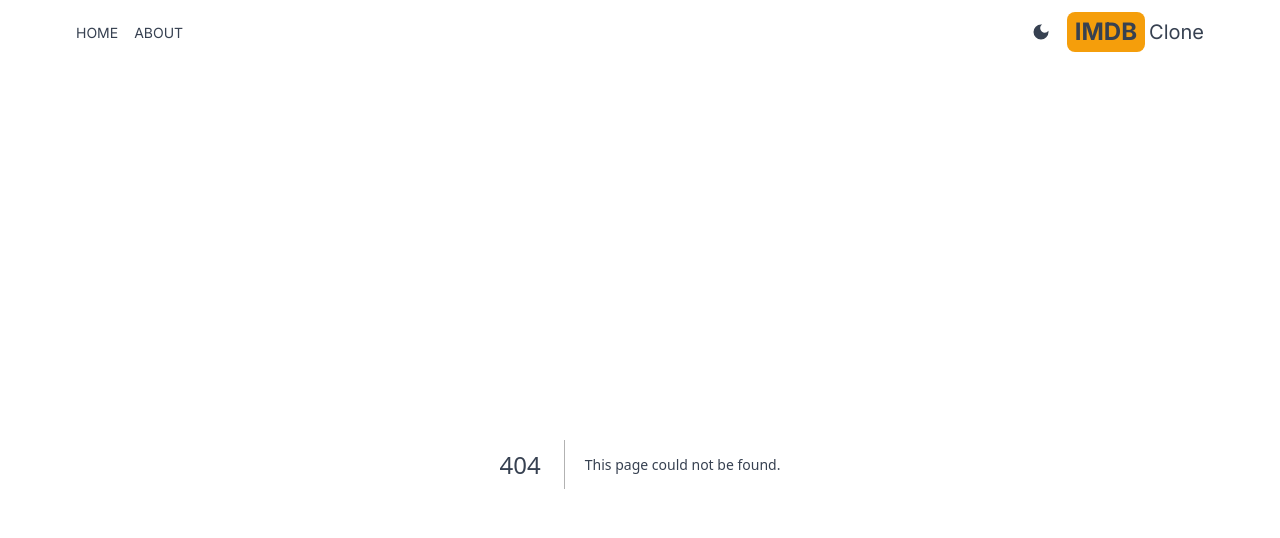
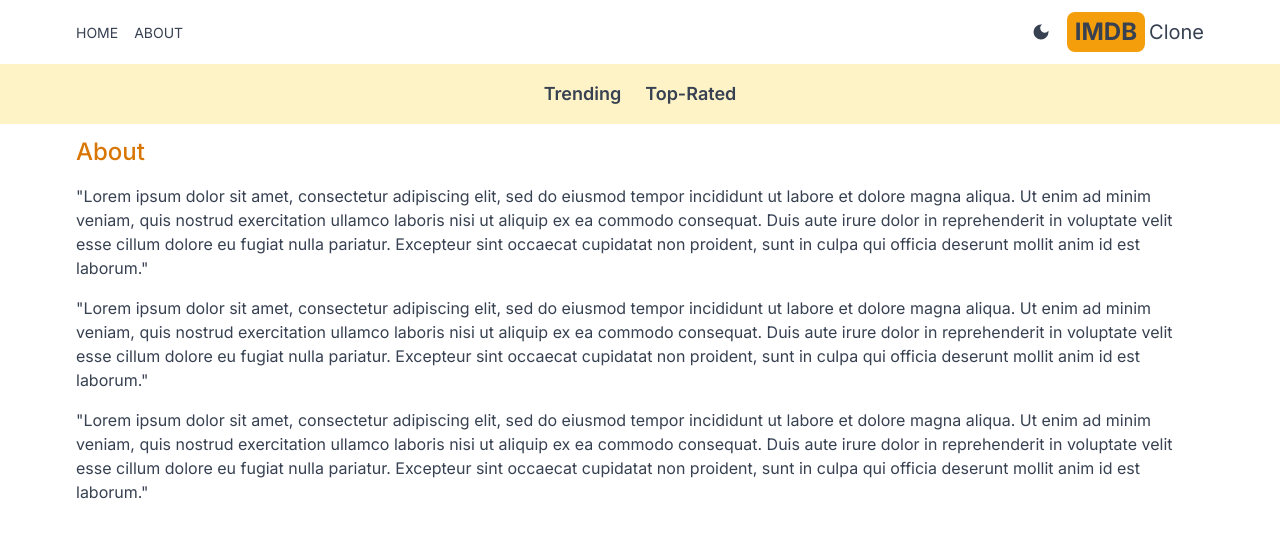
Before and after one commit to khalilcamp/imdb-next, a Next.js app: page /about in a window 1280 px wide. Before the commit this address had no page. Shown: the top 538 px of the page. Built offline with nearby package versions, Linux system fonts and the light colour scheme.

Commit message:
fit/integ-API

```diff
--- /dev/null
+++ b/src/app/about/page.jsx
@@ -0,0 +1,34 @@
+export default function About() {
+  return (
+    <div className="max-w-6xl mx-auto p-3 space-y-4">
+      <h1 className="text-2xl font-medium text-amber-600">About</h1>
+      <p>
+        "Lorem ipsum dolor sit amet, consectetur adipiscing elit, sed do eiusmod
+        tempor incididunt ut labore et dolore magna aliqua. Ut enim ad minim
+        veniam, quis nostrud exercitation ullamco laboris nisi ut aliquip ex ea
+        commodo consequat. Duis aute irure dolor in reprehenderit in voluptate
+        velit esse cillum dolore eu fugiat nulla pariatur. Excepteur sint
+        occaecat cupidatat non proident, sunt in culpa qui officia deserunt
+        mollit anim id est laborum."
+      </p>
+      <p>
+        "Lorem ipsum dolor sit amet, consectetur adipiscing elit, sed do eiusmod
+        tempor incididunt ut labore et dolore magna aliqua. Ut enim ad minim
+        veniam, quis nostrud exercitation ullamco laboris nisi ut aliquip ex ea
+        commodo consequat. Duis aute irure dolor in reprehenderit in voluptate
+        velit esse cillum dolore eu fugiat nulla pariatur. Excepteur sint
+        occaecat cupidatat non proident, sunt in culpa qui officia deserunt
+        mollit anim id est laborum."
+      </p>
+      <p>
+        "Lorem ipsum dolor sit amet, consectetur adipiscing elit, sed do eiusmod
+        tempor incididunt ut labore et dolore magna aliqua. Ut enim ad minim
+        veniam, quis nostrud exercitation ullamco laboris nisi ut aliquip ex ea
+        commodo consequat. Duis aute irure dolor in reprehenderit in voluptate
+        velit esse cillum dolore eu fugiat nulla pariatur. Excepteur sint
+        occaecat cupidatat non proident, sunt in culpa qui officia deserunt
+        mollit anim id est laborum."
+      </p>
+    </div>
+  );
+}
--- /dev/null
+++ b/src/app/components/NavBar.jsx
@@ -0,0 +1,11 @@
+import React from "react";
+import NavbarItem from "./NavbarItem";
+
+export default function NavBar() {
+  return (
+    <div className="flex dark:bg-gray-600 bg-amber-100 p-4 lg:text-lg justify-center gap-6">
+      <NavbarItem title="Trending" param="fetchTrending" />
+      <NavbarItem title="Top-Rated" param="fetchTopRated" />
+    </div>
+  );
+}
--- /dev/null
+++ b/src/app/components/NavbarItem.jsx
@@ -0,0 +1,22 @@
+"use client"
+import Link from 'next/link'
+import { useSearchParams } from 'next/navigation';
+
+export default function NavbarItem({title, param}) {
+  const searchParams = useSearchParams();
+  const genre = searchParams.get('genre');
+  return (
+    <div>
+      <Link
+        className={`hover:text-amber-600 font-semibold ${
+          genre === param
+            ? "underline underline-offset-8 decoration-4 decoration-amber-500 rounded-lg"
+            : ""
+        }`}
+        href={`/?genre=${param}`}
+      >
+        {title}
+      </Link>
+    </div>
+  );
+}
--- /dev/null
+++ b/src/app/components/Results.jsx
@@ -0,0 +1,13 @@
+import React from 'react'
+
+export default function Results({ results }) {
+  return (
+    <div>
+      {results.map((result) => (
+        <div key={result.id}>
+          <h2>{result.original_title}</h2>
+        </div>
+      ))}
+    </div>
+  );
+}
--- a/src/app/layout.js
+++ b/src/app/layout.js
@@ -2,6 +2,7 @@ import { Inter } from "next/font/google";
 import "./globals.css";
 import Header from '@/app/components/Header'
 import Providers from "./Providers";
+import NavBar from "./components/NavBar";
 const inter = Inter({ subsets: ["latin"] });
 
 export const metadata = {
@@ -16,6 +17,7 @@ export default function RootLayout({ children }) {
       <body className={inter.className}>
         <Providers>
           <Header/>
+          <NavBar/>
           {children}
         </Providers>
         </body>
--- a/src/app/page.js
+++ b/src/app/page.js
@@ -1,7 +1,21 @@
-export default function Home() {
-  return (
-    <div>
-      Home
-    </div>
-  )
+import Results from "./components/Results";
+
+const API_KEY = process.env.API_KEY;
+
+export default async function Home({ searchParams }) {
+  const genre = searchParams.genre || "fetchTrending";
+  const res = await fetch(
+    `https://api.themoviedb.org/3${
+      genre === "fetchTopRated" ? `/movie/top_rated` : `/trending/all/week`
+    }?api_key=${API_KEY}&language=pt-BR&page=1`
+  );
+  const data = await res.json();
+  if (!res.ok) {
+    throw new Error("Something went wrong.");
+  }
+  const results = data.results;
+  console.log(results);
+  return <div>
+    <Results results={results}></Results>
+      Home</div>;
 }
```
